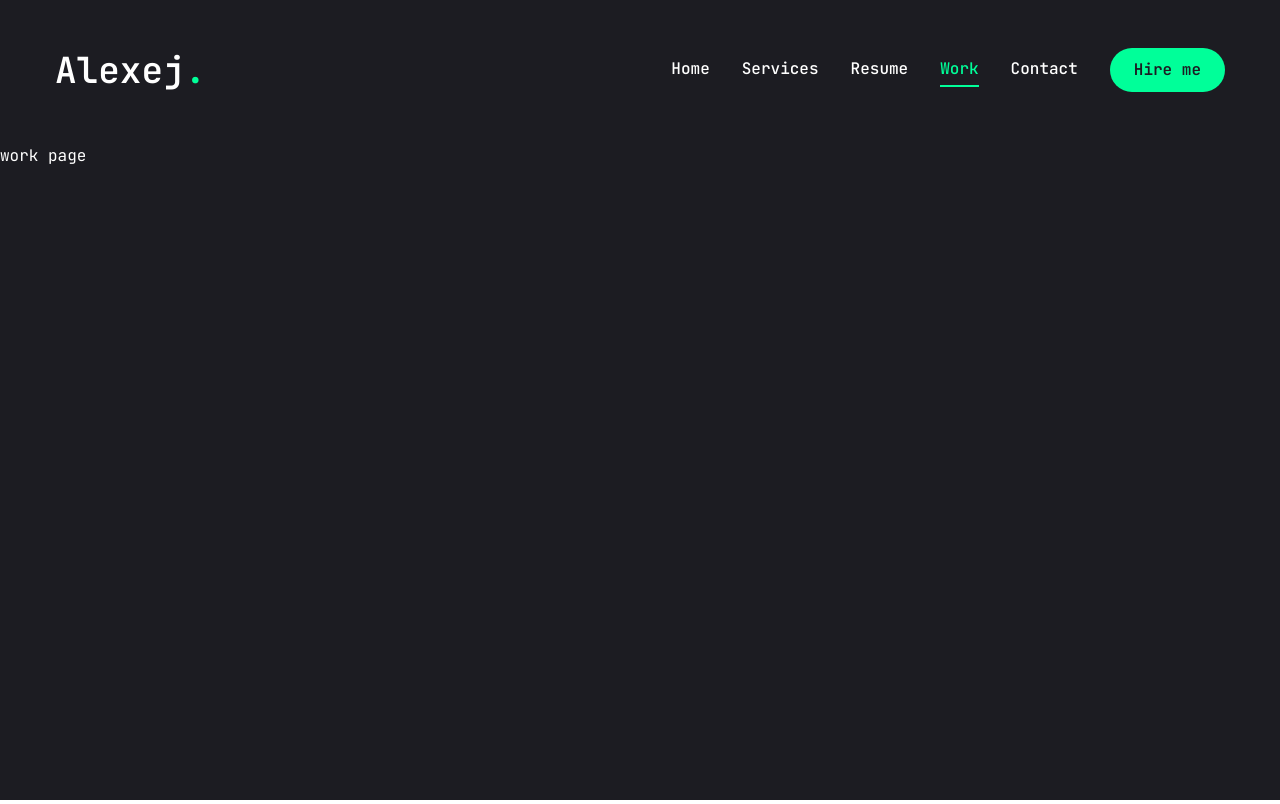
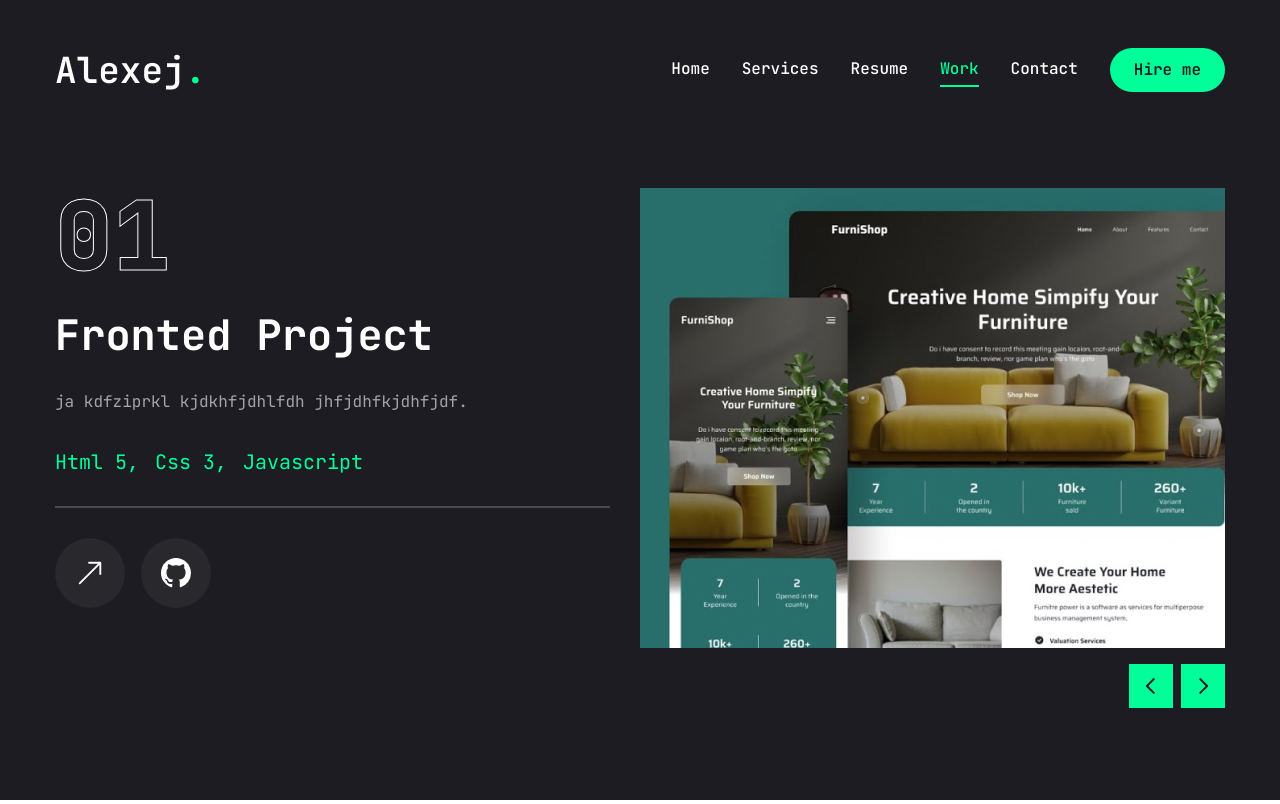
Before and after one commit to olexey27/Portfolio, a Next.js app: page /work in a window 1280 px wide. Built offline with nearby package versions, Linux system fonts and the light colour scheme.

Commit message:
worg page

```diff
--- a/app/work/page.jsx
+++ b/app/work/page.jsx
@@ -1,5 +1,172 @@
+"use client";
+
+import { motion } from "framer-motion";
+import React, { useState } from "react";
+
+import { Swiper, SwiperSlide } from "swiper/react";
+import "swiper/css";
+
+import { BsArrowUpRight, BsGithub } from "react-icons/bs";
+
+import {
+    Tooltip,
+    TooltipTrigger,
+    TooltipContent,
+    TooltipProvider,
+} from "@/components/ui/tooltip";
+
+import Link from "next/link";
+import Image from "next/image";
+import WorkSliderBtns from "@/components/WorkSliderBtns";
+
+const projects = [
+    {
+        num: "01",
+        category: "fronted",
+        title: "project 1",
+        discription: "ja kdfziprkl kjdkhfjdhlfdh jhfjdhfkjdhfjdf.",
+        stack: [{ name: "Html 5" }, { name: "Css 3" }, { name: "Javascript" }],
+        image: "/assets/work/thumb1.png",
+        live: "",
+        github: "",
+    },
+    {
+        num: "02",
+        category: "fullstack",
+        title: "project 2",
+        discription: "ja kdfziprkl kjdkhfjdhlfdh jhfjdhfkjdhfjdf.",
+        stack: [{ name: "Next.js" }, { name: "Tailwind.css" }, { name: "Node.js" }],
+        image: "/assets/work/thumb2.png",
+        live: "",
+        github: "",
+    },
+    {
+        num: "03",
+        category: "fronted",
+        title: "project 3",
+        discription: "ja kdfziprkl kjdkhfjdhlfdh jhfjdhfkjdhfjdf.",
+        stack: [{ name: "Next.js" }, { name: "Tailwind.css" }],
+        image: "/assets/work/thumb3.png",
+        live: "",
+        github: "",
+    },
+];
+
 const Work = () => {
-    return <div>work page</div>;
+    const [project, setProject] = useState(projects[0]);
+
+    const handleSlideChange = (swiper) => {
+        // get current slide index
+        const currentIndex = swiper.activeIndex;
+        // update project state based on current slide index
+        setProject(projects[currentIndex]);
+    };
+
+    return (
+        <motion.section
+            initial={{ opacity: 0 }}
+            animate={{
+                opacity: 1,
+                transition: { delay: 2.4, duration: 0.4, ease: "easeIn" },
+            }}
+            className="min-h-[80vh] flex flex-col justify-center py-12 xl:px-0"
+        >
+            <div className="container mx-auto">
+                <div className="flex flex-col xl:flex-row xl:gap-[30px]">
+                    <div className="w-full xl:w-[50%] xl:h-[460px] flex flex-col xl:justify-between order-2 xl:order-none">
+                        <div className="flex flex-col gap-[30px] h-[50%]">
+                            {/* outline num */}
+                            <div className="text-8xl leading-none font-extrabold text-transparent text-outline">
+                                {project.num}
+                            </div>
+                            {/* project category */}
+                            <h2 className="text-[42px] font-bold leading-none text-white group-hover:text-accent transition-all duration-500 capitalize">
+                                {project.category} project
+                            </h2>
+                            {/* project description */}
+                            <p className="text-white/60">{project.discription}</p>
+                            {/* stack */}
+                            <ul className="flex gap-4">
+                                {project.stack.map((item, index) => {
+                                    return (
+                                        <li key={index} className="text-xl text-accent">
+                                            {item.name}
+                                            {/* remove the last comma */}
+                                            {index !== project.stack.length - 1 && ","}
+                                        </li>
+                                    );
+                                })}
+                            </ul>
+                            {/* border */}
+                            <div className="border border-white/20"></div>
+                            {/* buttons */}
+                            <div className="flex items-center gap-4">
+                                {/* live project button */}
+                                <Link href={project.live}>
+                                    <TooltipProvider delayDuration={100}>
+                                        <Tooltip>
+                                            <TooltipTrigger className="w-[70px] h-[70px] rounded-full bg-white/5 flex justify-center items-center group">
+                                                <BsArrowUpRight className="text-white text-3xl group-hover:text-accent" />
+                                            </TooltipTrigger>
+                                            <TooltipContent>
+                                                <p>Live project</p>
+                                            </TooltipContent>
+                                        </Tooltip>
+                                    </TooltipProvider>
+                                </Link>
+                                {/* github project button */}
+                                <Link href={project.github}>
+                                    <TooltipProvider delayDuration={100}>
+                                        <Tooltip>
+                                            <TooltipTrigger className="w-[70px] h-[70px] rounded-full bg-white/5 flex justify-center items-center group">
+                                                <BsGithub className="text-white text-3xl group-hover:text-accent" />
+                                            </TooltipTrigger>
+                                            <TooltipContent>
+                                                <p>Github repository</p>
+                                            </TooltipContent>
+                                        </Tooltip>
+                                    </TooltipProvider>
+                                </Link>
+                            </div>
+                        </div>
+                    </div>
+                    <div className="w-full xl:w-[50%]">
+                        <Swiper
+                            spaceBetween={30}
+                            slidesPerView={1}
+                            className="xl:h-[520px] mb-12"
+                            onSlideChange={handleSlideChange}
+                        >
+                            {projects.map((project, index) => {
+                                return <SwiperSlide key={index} className="w-full">
+                                    <div className="h-[460px] relative group flex justify-center items-center bg-pink-50/20">
+                                        {/* overlay */}
+                                        <div className="absolute top-0 bottom-0 w-full h-full bg-black/10 z10">
+
+                                        </div>
+                                        {/* image */}
+                                        <div className="relative w-full h-full">
+                                            <Image
+                                                src={project.image}
+                                                fill
+                                                className="object-cover"
+                                                alt=""
+                                            />
+                                        </div>
+                                    </div>
+                                </SwiperSlide>;
+                            })}
+                            {/* slider buttons */}
+                            <WorkSliderBtns
+                                containerStyles="flex gap-2 absolute right-0 bottom-[calc(50%_-_22px)] xl:bottom-0 z-20 w-full justify-between xl:w-max xl:justify-none"
+                                btnStyles="bg-accent hover:bg-accent-hover text-primary text-[22px] w-[44px] h-[44px] flex justify-center items-center transition-all"
+                            />
+                        </Swiper>
+                    </div>
+                </div>
+            </div>
+        </motion.section>
+    );
 };
 
 export default Work;
--- /dev/null
+++ b/components/WorkSliderBtns.jsx
@@ -0,0 +1,20 @@
+"use client";
+
+import { useSwiper } from "swiper/react";
+import { PiCaretLeftBold, PiCaretRightBold } from "react-icons/pi";
+
+const WorkSliderBtns = ({ containerStyles, btnStyles, iconsStyles }) => {
+    const swiper = useSwiper();
+    return (
+        <div className={containerStyles}>
+            <button className={btnStyles} onClick={() => swiper.slidePrev()}>
+                <PiCaretLeftBold className={iconsStyles} />
+            </button>
+            <button className={btnStyles} onClick={() => swiper.slideNext()}>
+                <PiCaretRightBold className={iconsStyles} />
+            </button>
+        </div>
+    );
+};
+
+export default WorkSliderBtns;
--- a/package.json
+++ b/package.json
@@ -24,6 +24,7 @@
     "react-countup": "^6.5.3",
     "react-dom": "^18.3.1",
     "react-icons": "^5.4.0",
+    "swiper": "^11.1.15",
     "tailwind-merge": "^2.5.5",
     "tailwindcss-animate": "^1.0.7"
   },
```
Also changed, not shown: 1 other file (tests, documents, lock files or other folders).
